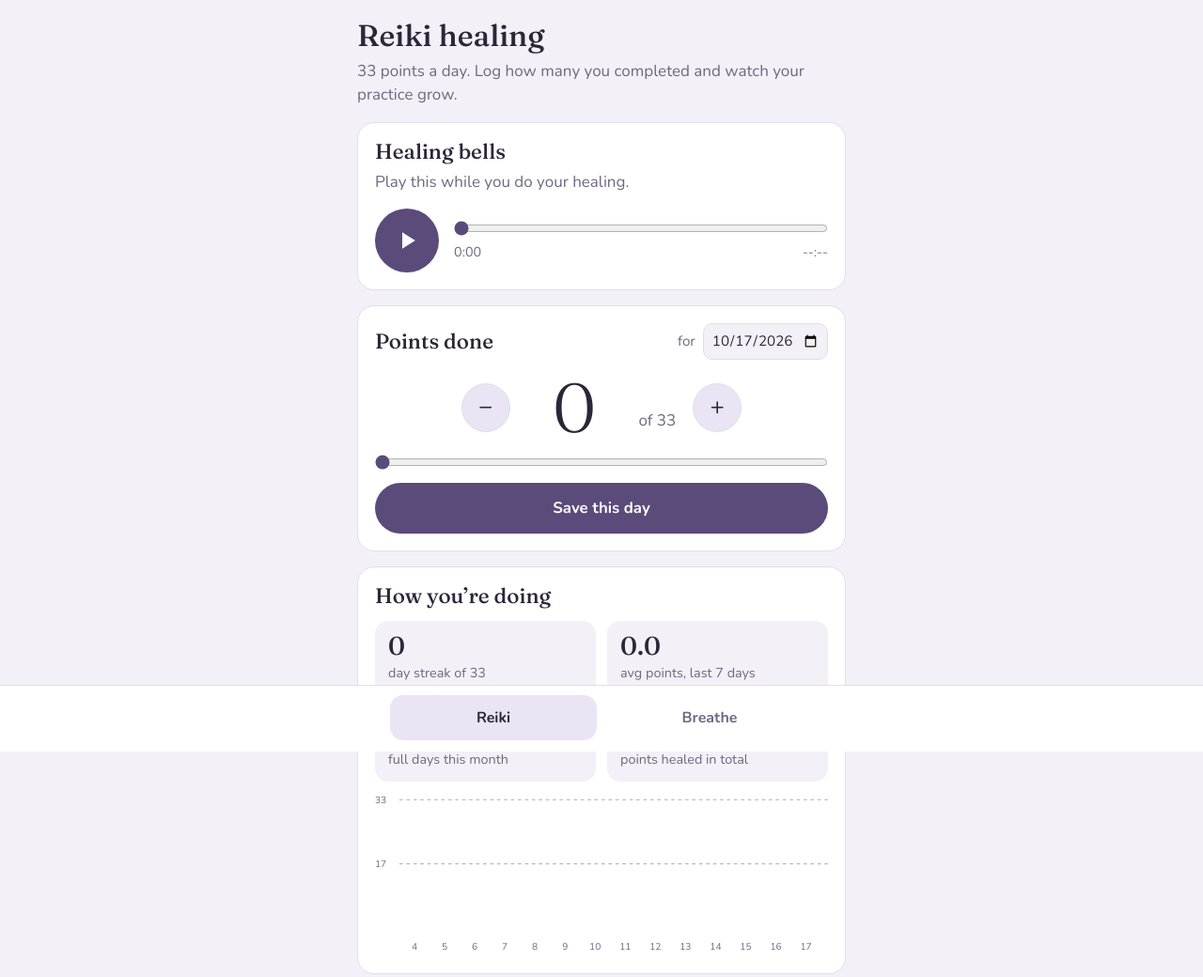
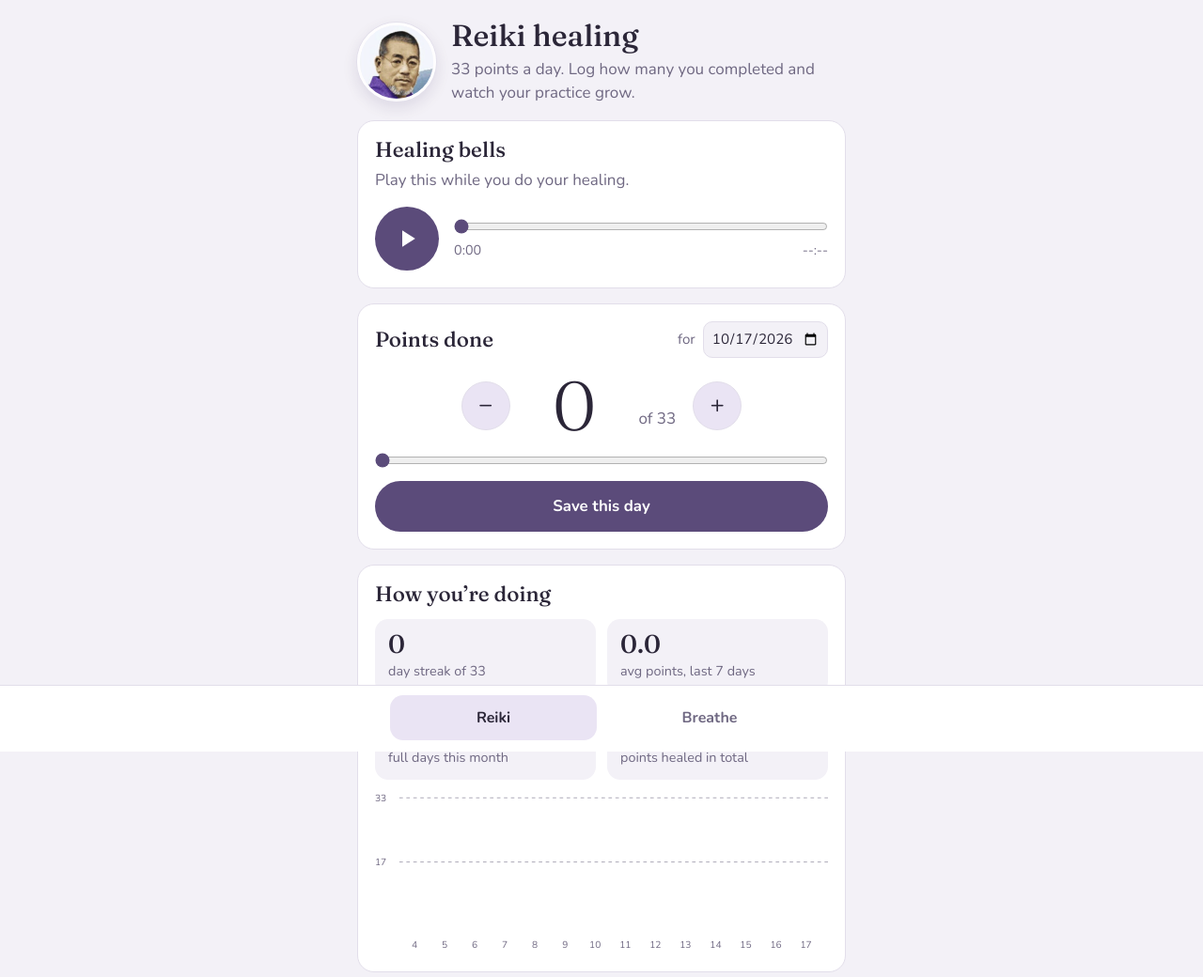
Before and after one commit to tarungogia-dev/stillness-breathe-reiki, a plain HTML site: page index.html in a window 1280 px wide. Shown: the top 1040 px of the page at 94% size. Drawn offline with nearby package versions, Linux system fonts and the light colour scheme.

Commit message:
Add files via upload

```diff
--- a/index.html
+++ b/index.html
@@ -119,6 +119,9 @@ input[type=range]{width:100%;accent-color:var(--accent);margin:8px 0 14px}
 .seek{flex:1;min-width:0}
 .seek input[type=range]{margin:0}
 .times{display:flex;justify-content:space-between;color:var(--muted);font-size:.9rem;font-variant-numeric:tabular-nums}
+.hero{display:flex;align-items:center;gap:16px}
+.portrait{width:84px;height:84px;border-radius:50%;object-fit:cover;flex-shrink:0;opacity:.92;border:3px solid var(--surface);box-shadow:0 0 0 1px var(--line),0 6px 18px rgba(91,75,122,.18)}
+.hero .lead{margin-top:4px}
 .linkish{background:none;border:0;color:var(--accent);font-weight:700;padding:0}
 </style>
 </head>
@@ -127,8 +130,13 @@ input[type=range]{width:100%;accent-color:var(--accent);margin:8px 0 14px}
 
   <!-- REIKI -->
   <section class="view active" id="view-reiki" role="tabpanel">
-    <h1>Reiki healing</h1>
-    <p class="lead">33 points a day. Log how many you completed and watch your practice grow.</p>
+    <header class="hero">
+      <img class="portrait" src="portrait.jpg" alt="" width="84" height="84">
+      <div>
+        <h1>Reiki healing</h1>
+        <p class="lead">33 points a day. Log how many you completed and watch your practice grow.</p>
+      </div>
+    </header>
 
     <div class="card player" id="player">
       <div class="row between">
--- a/sw.js
+++ b/sw.js
@@ -1,5 +1,5 @@
-const CACHE='stillness-v2';
-const ASSETS=['./','./index.html','./manifest.webmanifest','./icon-192.png','./icon-512.png'];
+const CACHE='stillness-v3';
+const ASSETS=['./','./index.html','./manifest.webmanifest','./icon-192.png','./icon-512.png','./portrait.jpg'];
 self.addEventListener('install',e=>{e.waitUntil(caches.open(CACHE).then(c=>c.addAll(ASSETS)));self.skipWaiting();});
 self.addEventListener('activate',e=>{e.waitUntil(caches.keys().then(k=>Promise.all(k.filter(x=>x!==CACHE).map(x=>caches.delete(x)))).then(()=>self.clients.claim()));});
 self.addEventListener('fetch',e=>{
```
Also changed, not shown: portrait.jpg (added).
